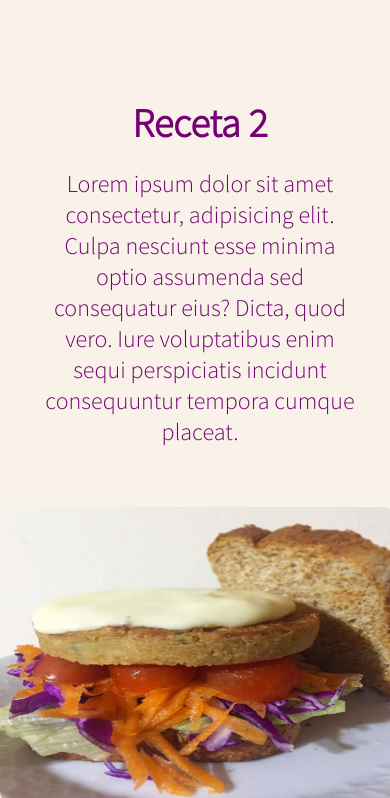
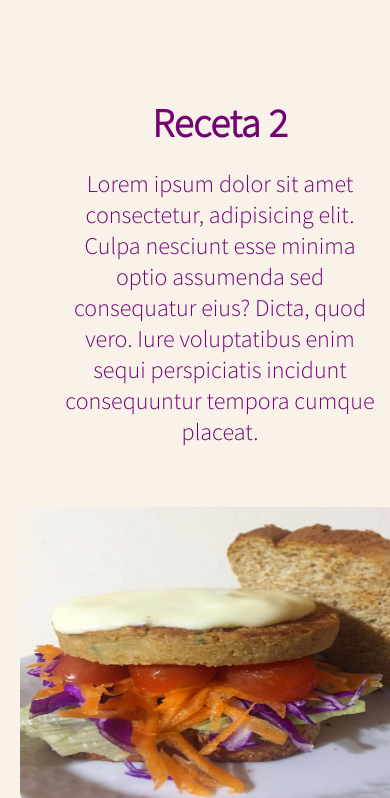
Before and after one commit to KevinSpigel/Tu-Equilibrio-Saludable, a plain HTML site: page tips-saludables.html in a window 390 px wide. Shown: the part 1806-2604 px from the top of the page. Drawn offline with Linux system fonts and the light colour scheme.

Commit message:
Se corrige margin-left de la segunda imagen del main de tips-saludables.html para las 3 versiones responsive

```diff
--- a/CSS/tu-equilibrio.css
+++ b/CSS/tu-equilibrio.css
@@ -755,7 +755,7 @@ footer {
     flex-flow: row-reverse nowrap;
     justify-content: space-between;
     align-items: center;
-    margin-right: 20px;
+    margin-left: 20px;
 }
 
 .section-tip2-flex div {
```
